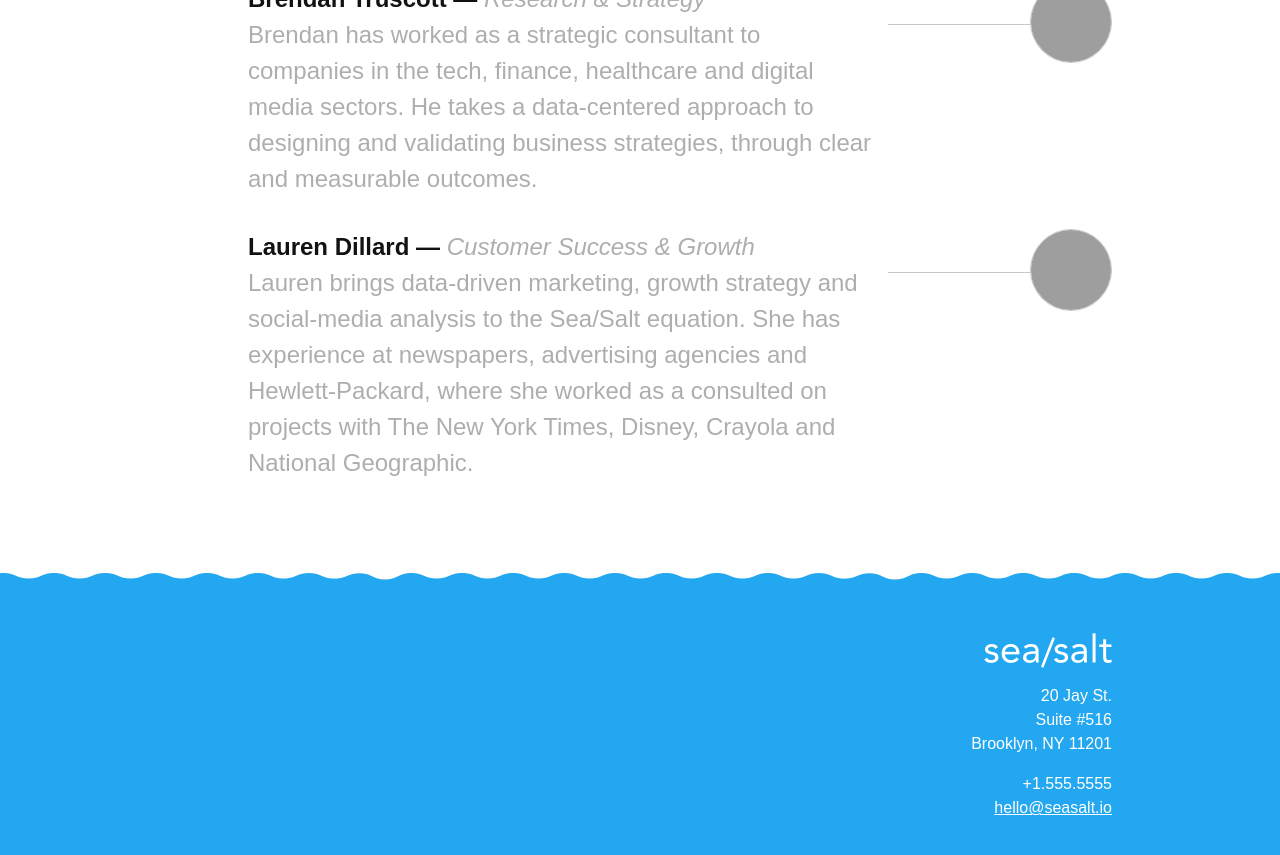
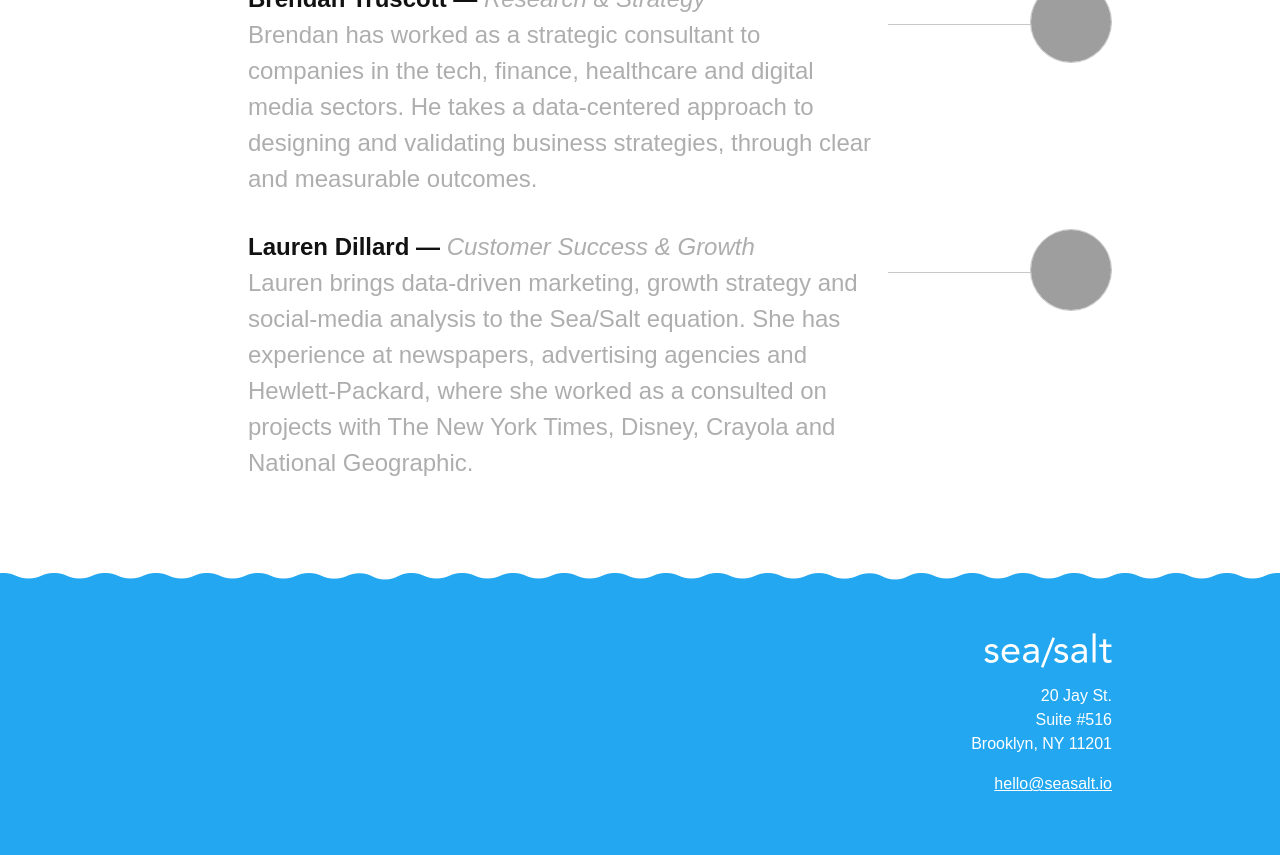
Before and after one commit to Clambake/seasalt.io, a Jekyll site: the page built from index.html, in a window 1280 px wide and 900 px high, scrolled down 2036 px, cut to the strip 0-855 px from the top of the window. Built offline with Jekyll 4.4.1, drawn with Linux system fonts in a browser that asks for light colours; Markdown is read by kramdown in place of the engine named in the settings; grey boxes are pictures that could not be loaded.

Commit message:
Why list a fake phone number?

```diff
--- a/_layouts/default.html
+++ b/_layouts/default.html
@@ -51,8 +51,6 @@
           Brooklyn, NY 11201
         </p>
         <p>
-          +1.555.5555
-          <br>
           <a href='mailto:hello@seasalt.io'>hello@seasalt.io</a>
         </p>
       </div>
```
Also changed, not shown: 1 other file.
